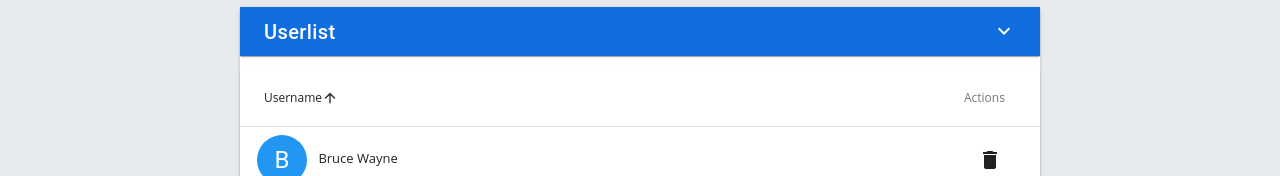
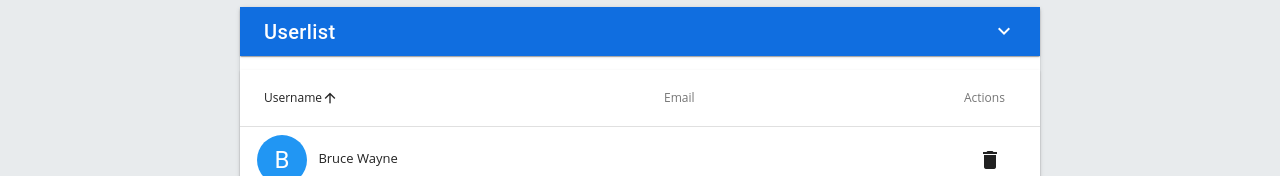
Before and after one commit to cormensratio/hafenkran-client, a Vue app: page /users in a window 1280 px wide. Shown: the part 375-551 px from the top of the page. Built offline with nearby package versions, Linux system fonts and the light colour scheme; what vue-vega would draw is missing.

Commit message:
EPDS02-212 added email tab

```diff
--- a/src/components/views/UserListPage.vue
+++ b/src/components/views/UserListPage.vue
@@ -76,6 +76,9 @@
                       </v-avatar>
                       {{ props.item.name }}
                     </td>
+                    <td>
+                      {{ props.item.email }}
+                    </td>
                     <td class="text-xs-left">
                       <v-btn icon @click="selectUserToDelete(props.item)"
                              v-if="props.item.id !== currentUser.id">
@@ -118,7 +121,8 @@ export default {
       userToDelete: null,
       userToDeleteName: '',
       headers: [
-        { text: 'Username', width: 700, sortable: true, value: 'name' },
+        { text: 'Username', width: 400, sortable: true, value: 'name' },
+        { text: 'Email', width: 300, sortable: true, value: 'email' },
         { text: 'Actions', sortable: false },
       ],
     };
@@ -159,6 +163,7 @@ export default {
     },
     async created() {
       await this.fetchUserList();
+      debugger;
     },
     // calculate remaining space for Userlist by subtracting other components'
     // height from the user's window height
@@ -173,9 +178,6 @@ export default {
       } else {
         pendingUserListHeight = -165;
       }
-      const height = `${window.innerHeight - 420 - pendingUserListHeight}px`;
-      console.log(pendingUserListHeight);
-      console.log(height);
       this.userListHeight = `${window.innerHeight - 420 - pendingUserListHeight}px`;
     },
   },
```
